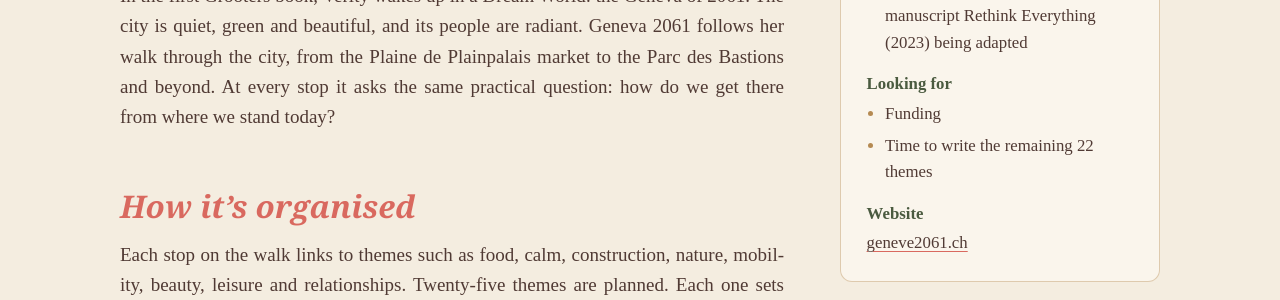
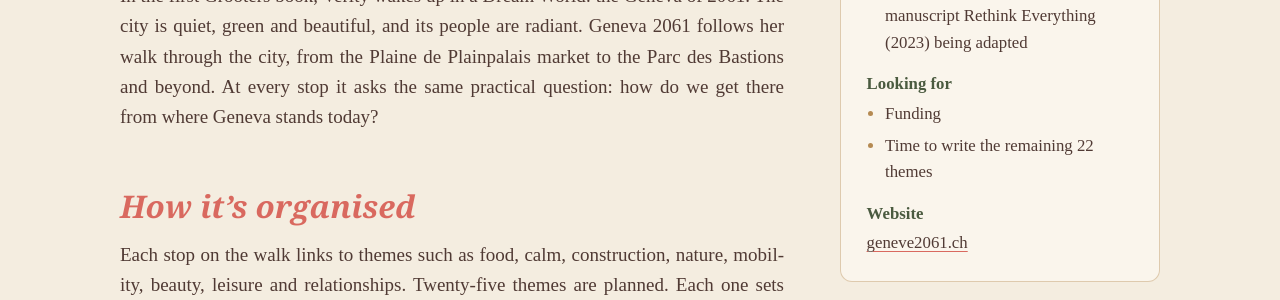
Before and after one commit to LoveAlgo/Henrik, a Jekyll site: the page built from _projects/geneve2061.md, in a window 1280 px wide and 900 px high, scrolled down 1012 px. Shown: the part 275-575 px from the top of the window. Built offline with Jekyll 4.4.1, drawn with Linux system fonts in a browser that asks for light colours; some web fonts are replaced; some of the changed text lies outside the part shown.

Commit message:
Update _projects/geneve2061.md (via Pages CMS)

```diff
--- a/_projects/geneve2061.md
+++ b/_projects/geneve2061.md
@@ -19,10 +19,11 @@ image: /assets/images/geneve2061.jpg
 image_alt: The Geneva 2061 homepage, headed “Post Tenebras Lux”, listing the
   first stops of the 2061 walk with theme tags
 image_caption: The 2061 walk on geneve2061.ch
+image_full: false
 ---
 *Post tenebras lux*: after darkness, light. Geneva’s motto is the starting point for a project about the city’s future.
 
-In the first Grooters book, Verity wakes up in a Dream World: the Geneva of 2061. The city is quiet, green and beautiful, and its people are radiant. Geneva 2061 follows her walk through the city, from the Plaine de Plainpalais market to the Parc des Bastions and beyond. At every stop it asks the same practical question: how do we get there from where we stand today?
+In the first Grooters book, Verity wakes up in a Dream World: the Geneva of 2061. The city is quiet, green and beautiful, and its people are radiant. Geneva 2061 follows her walk through the city, from the Plaine de Plainpalais market to the Parc des Bastions and beyond. At every stop it asks the same practical question: how do we get there from where Geneva stands today?
 
 ## How it’s organised
 
```
